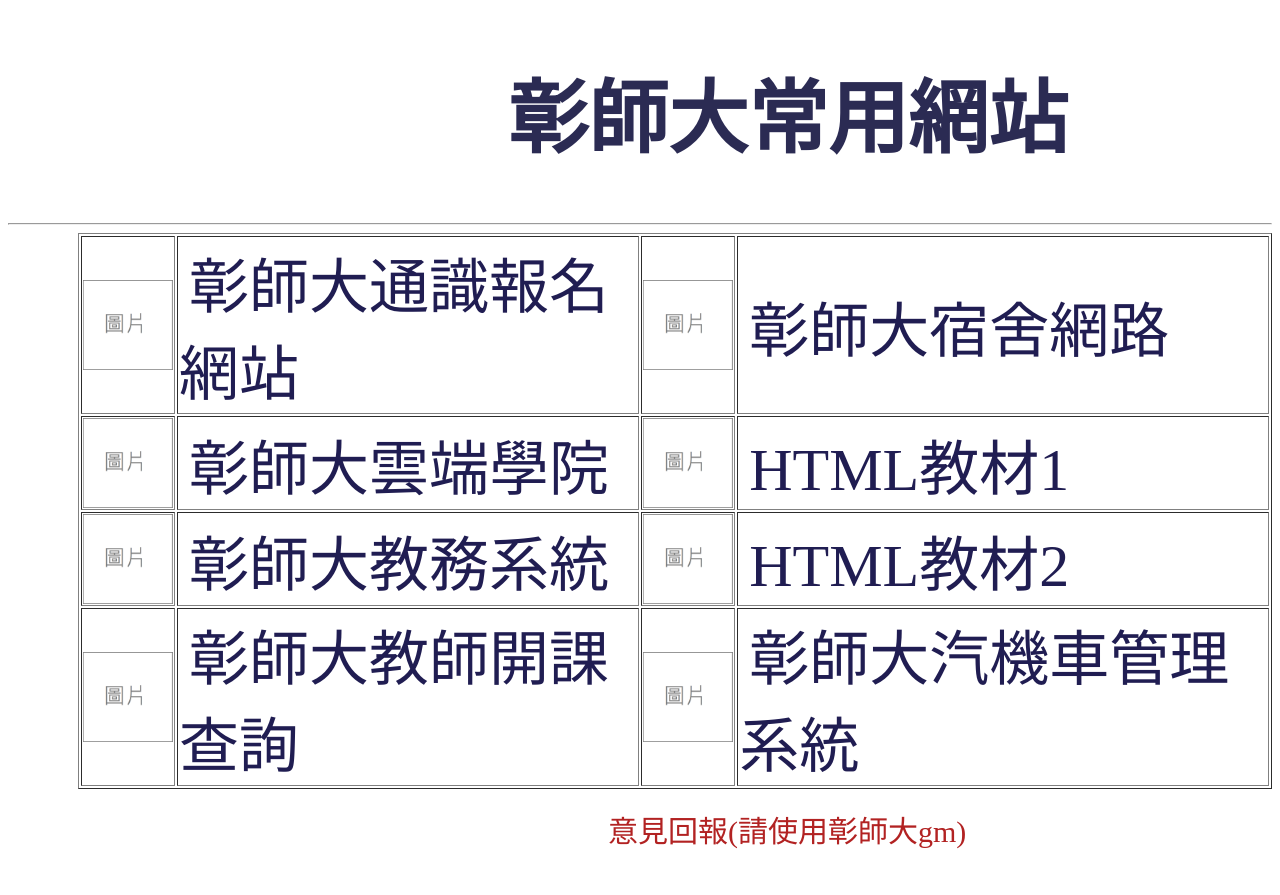
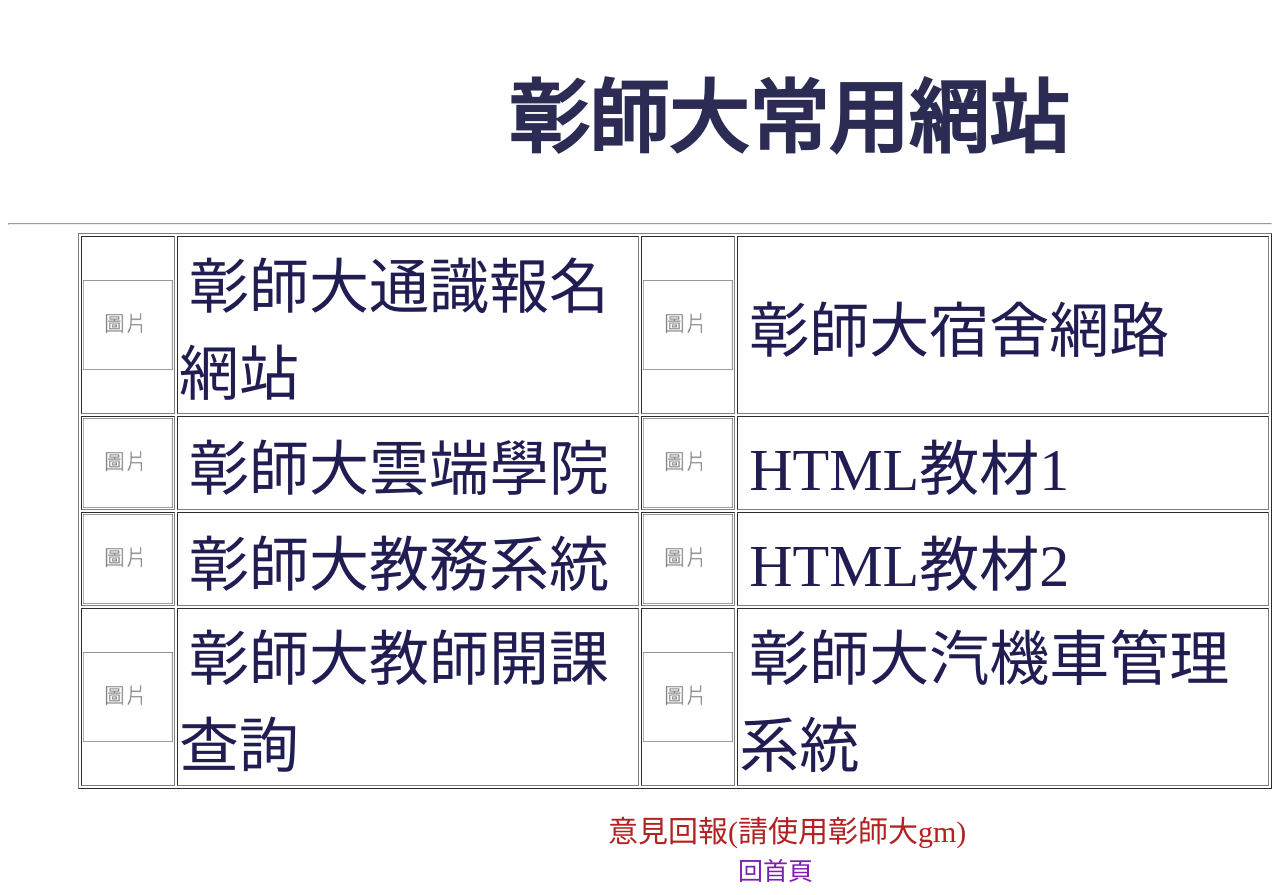
Before and after one commit to S1054025/S1054025.github.io, a plain HTML site: page HTML/index.html in a window 1280 px wide. Before the commit the page ends 859 px from the top, so only its background shows below. Drawn offline with Linux system fonts and the light colour scheme.

Commit message:
version1

```diff
--- a/HTML/index.html
+++ b/HTML/index.html
@@ -35,6 +35,7 @@
             </table>
             <br/>
             <a style=" color: firebrick;  font-size: 30px; margin-left: 600px ;" href="https://forms.gle/vYHkkA8DMAmeVG5q9">意見回報(請使用彰師大gm)</a>
+            <a style=" color: rgb(127, 29, 184);  font-size: 25px; margin-left: 730px ;" href="">回首頁</a>
 
 
     </body>
```
